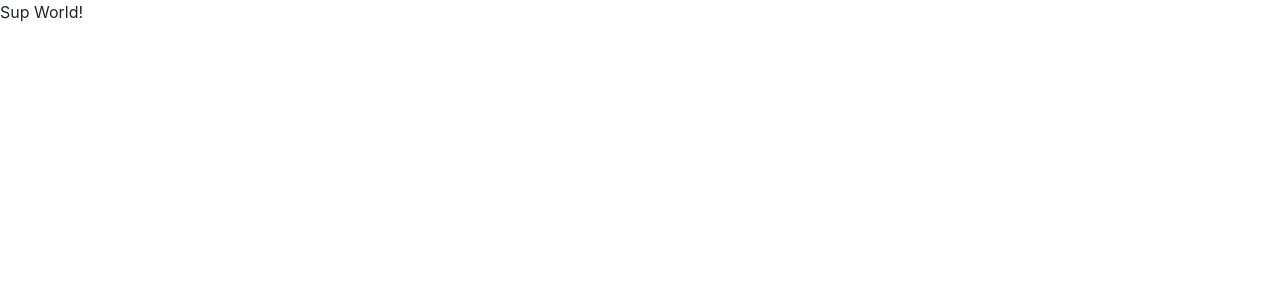
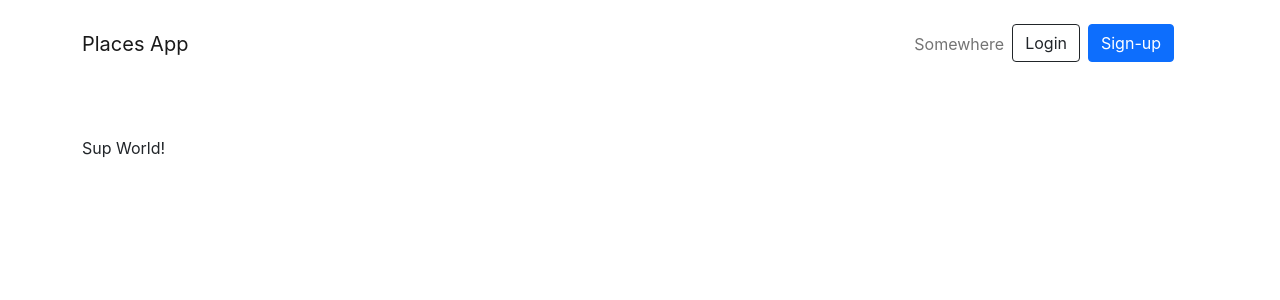
Before and after one commit to duncanleo/wad2-project, a Vue app: page / in a window 1280 px wide. Shown: the top 300 px of the page. Built offline with nearby package versions, Linux system fonts and the light colour scheme.

Commit message:
chore(frontend): add `SiteHeader`

```diff
--- a/src/frontend/App.vue
+++ b/src/frontend/App.vue
@@ -1,11 +1,21 @@
 <template>
-  <router-view></router-view>
+  <div>
+    <site-header />
+    <main class="container">
+      <router-view></router-view>
+    </main>
+  </div>
 </template>
 
 <script lang="ts">
 import Vue from 'vue';
+import SiteHeader from './components/SiteHeader.vue';
 
-const App = Vue.extend({});
+const App = Vue.extend({
+  components: {
+    SiteHeader,
+  },
+});
 
 export default App;
 </script>
--- /dev/null
+++ b/src/frontend/components/SiteHeader.vue
@@ -0,0 +1,47 @@
+<template>
+  <header class="pb-5">
+    <nav class="navbar navbar-expand-lg navbar-light py-4">
+      <div class="container">
+        <router-link class="navbar-brand" to="/">Places App</router-link>
+        <button
+          class="navbar-toggler"
+          type="button"
+          data-bs-toggle="collapse"
+          data-bs-target="#header01"
+          aria-controls="header01"
+          aria-expanded="false"
+          aria-label="Toggle navigation"
+        >
+          <span class="navbar-toggler-icon"></span>
+        </button>
+        <div class="collapse navbar-collapse" id="header01">
+          <ul class="navbar-nav ms-auto mt-3 mt-lg-0 mb-3 mb-lg-0 me-4">
+            <li class="nav-item">
+              <router-link class="nav-link" to="/somewhere">
+                Somewhere
+              </router-link>
+            </li>
+            <li class="nav-item">
+              <router-link class="btn btn-outline-dark me-2" to="/login">
+                Login
+              </router-link>
+            </li>
+            <li class="nav-item">
+              <router-link class="btn btn-primary" to="/signup">
+                Sign-up
+              </router-link>
+            </li>
+          </ul>
+        </div>
+      </div>
+    </nav>
+  </header>
+</template>
+
+<script lang="ts">
+import Vue from 'vue';
+
+const SiteHeader = Vue.extend({});
+
+export default SiteHeader;
+</script>
```
